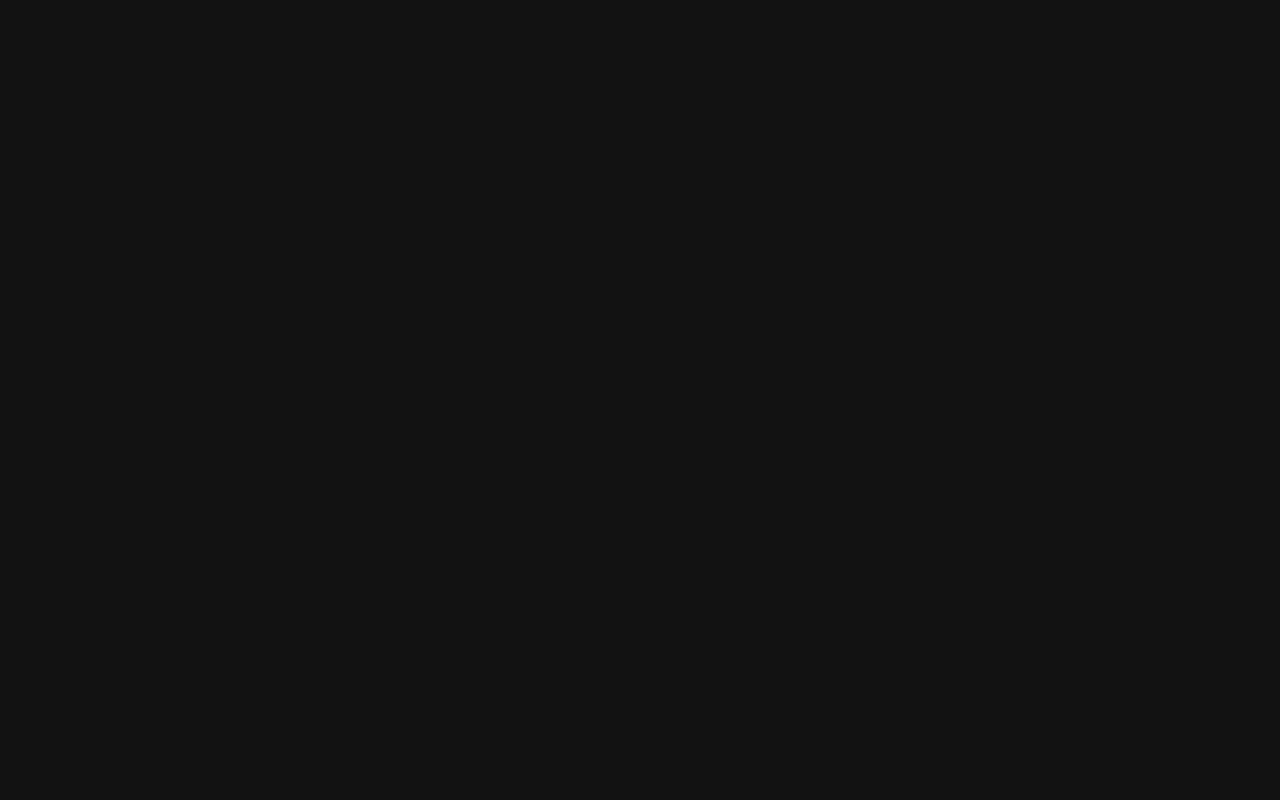
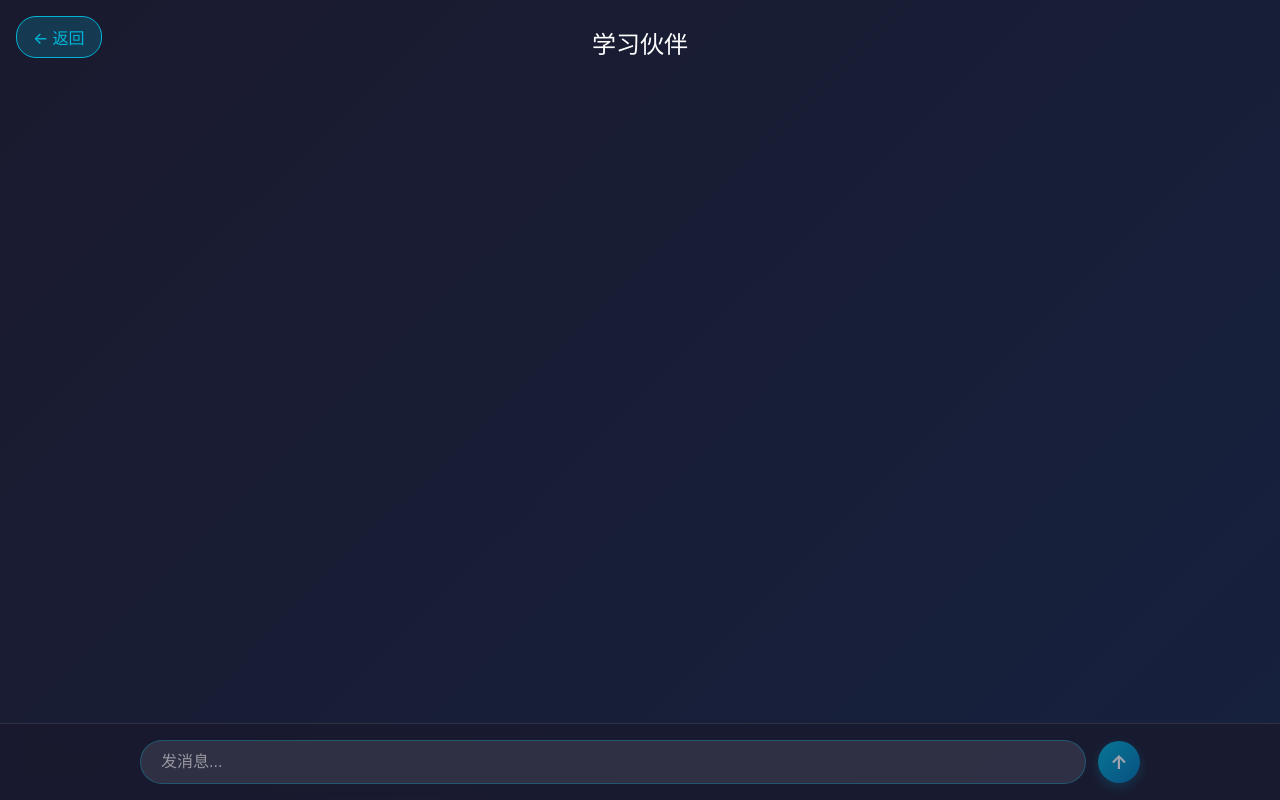
Before and after one commit to violetingithub/Learningenergy, a React (Vite) app: page /chat-session in a window 1280 px wide. Before the commit this address had no page. Built offline with nearby package versions, Linux system fonts and the light colour scheme.

Commit message:
1.新增 聊天页面； 2.UI微调

```diff
--- a/src/App.jsx
+++ b/src/App.jsx
@@ -13,6 +13,7 @@ import { QuestionPage } from './components/QuestionPage';
 import { TimerPage } from './components/TimerPage';
 import { PetPage } from './components/PetPage';
 import StudyBuddyPage from './components/StudyBuddyPage';
+import { ChatSessionPage } from './components/ChatSessionPage';
 
 // 暗风格首页组件
 function DarkHomePage() {
@@ -149,6 +150,7 @@ function App() {
       <Route path="/study-timer" element={<TimerPage />} />
       <Route path="/pet-training" element={<PetPage />} />
       <Route path="/study-buddy" element={<StudyBuddyPage />} />
+      <Route path="/chat-session" element={<ChatSessionPage />} />
     </Routes>
   );
 }
--- a/src/api/learningApi.js
+++ b/src/api/learningApi.js
@@ -12,7 +12,9 @@ export const ChouQianPrompt = `请为我生成一段鼓励学习的话术，要
 export const TimerPrompt = '请根据学习时间${time}（时间单位是秒）为我生成一段鼓励学习的话术，要求：\n1. 字数在100个字左右\n2. 突出学习的意义和美好前景\n3. 强调克服困难的重要性和学习者具备的潜力\n4. 如果学习时间很短可以适当批评督促\n5. 请以JSON格式返回，包含字段 content';
 
 // 对话
-export const ChatPrompt = '请根据用户输入的信息：${content}，做出合理的回答。要求：\n1. 请以JSON格式返回，包含字段 content';
+export const AIChatPrompt = '请根据用户输入的信息：${content}，做出合理的回答。要求：\n1. 请以JSON格式返回，包含字段 content';
+
+export const UserChatPrompt = '请根据用户输入的信息：${content}，进行好友对话。要求：\n1. 请以JSON格式返回，包含字段 content';
 
 
 /**
--- /dev/null
+++ b/src/components/ChatSessionPage.jsx
@@ -0,0 +1,180 @@
+import { useNavigate, useLocation } from 'react-router-dom'
+import React, { useState, useEffect, useRef } from 'react'
+import learningApi, { UserChatPrompt } from '../api/learningApi'
+
+// 聊天会话页面组件
+export function ChatSessionPage() {
+  const navigate = useNavigate();
+  const location = useLocation();
+  const buddy = location.state?.buddy;
+
+  const [messages, setMessages] = useState([]);
+
+  // 初始化：发送第一条系统消息
+  useEffect(() => {
+    if (buddy && messages.length === 0) {
+      const welcomeMessage = {
+        id: Date.now(),
+        type: 'system',
+        content: `你好！我是${buddy.name}，很高兴认识你，有什么想聊的吗？`,
+        avatar: buddy.avatar
+      };
+      setMessages([welcomeMessage]);
+    }
+  }, [buddy]);
+  const [inputMessage, setInputMessage] = useState('');
+  const [isSending, setIsSending] = useState(false);
+  const chatContainerRef = useRef(null);
+
+  // 自动滚动到底部
+  useEffect(() => {
+    if (chatContainerRef.current) {
+      chatContainerRef.current.scrollTop = chatContainerRef.current.scrollHeight;
+    }
+  }, [messages]);
+
+  // 处理发送消息
+  const handleSendMessage = () => {
+    if (!inputMessage.trim() || isSending) return;
+
+    // 添加用户消息
+    const newUserMessage = {
+      id: Date.now(),
+      type: 'user',
+      content: inputMessage.trim()
+    };
+
+    setMessages(prev => [...prev, newUserMessage]);
+    const userInput = inputMessage.trim();
+    setInputMessage('');
+
+    // AI回复
+    generateChat(userInput);
+  };
+
+  // 生成AI回复
+  const generateChat = async (content) => {
+    setIsSending(true);
+    try {
+      const apiResponse = await learningApi.generateAI({ prompt: UserChatPrompt.replace('${content}', content) });
+      const data = apiResponse.data;
+      if (!data.choices || data.choices.length === 0) {
+        throw new Error('文心一言API调用结果为空');
+      }
+
+      const result = data.choices[0].message.content;
+      console.log('生成结果:', result);
+
+      // 解析JSON格式的结果
+      let parsedResult;
+      try {
+        // 提取JSON部分
+        const jsonMatch = result.match(/\{[^}]*\}/);
+        if (jsonMatch) {
+          parsedResult = JSON.parse(jsonMatch[0]);
+        } else {
+          throw new Error('无法从结果中提取JSON');
+        }
+      } catch (parseError) {
+        console.error('JSON解析错误:', parseError);
+      }
+
+      console.log('解析后的数据:', parsedResult);
+
+      // 检查是否获取到完整的数据
+      if (!parsedResult.content) {
+        throw new Error('数据不完整: ' + JSON.stringify(parsedResult));
+      }
+      const newSystemMessage = {
+        id: Date.now() + 1,
+        type: 'system',
+        content: parsedResult.content,
+        avatar: buddy?.avatar || '👋'
+      };
+
+      setMessages(prev => [...prev, newSystemMessage]);
+    } catch (error) {
+      console.error('生成文本过程中发生错误:', error);
+      const newSystemMessage = {
+        id: Date.now() + 1,
+        type: 'system',
+        content: '抱歉，我现在有点累了，稍后再聊吧~',
+        avatar: buddy?.avatar || '👋'
+      };
+      setMessages(prev => [...prev, newSystemMessage]);
+    } finally {
+      setIsSending(false);
+    }
+  };
+
+  // 处理按键事件
+  const handleKeyPress = (e) => {
+    if (e.key === 'Enter' && !e.shiftKey) {
+      e.preventDefault();
+      handleSendMessage();
+    }
+  };
+
+  // 返回上一页
+  const handleBack = () => {
+    navigate('/study-buddy', { state: { returnFromChat: true } });
+  };
+
+  return (
+    <div className="subpage question-page">
+      <button className="back-button" onClick={handleBack}>← 返回</button>
+
+      {/* 顶部标题 */}
+      <div className="chat-header">
+        <h1 className="chat-title">
+          {buddy?.name || '学习伙伴'}
+        </h1>
+      </div>
+
+      {/* 聊天内容区域 */}
+      <div className="chat-container" ref={chatContainerRef}>
+        {/* 消息列表 */}
+        <div className="message-list">
+          {messages.map((message) => (
+            <div key={message.id} className={`message ${message.type}-message`}>
+              <div className="message-content">{message.content}</div>
+            </div>
+          ))}
+
+          {/* 发送中状态 */}
+          {isSending && (
+            <div className="message system-message">
+              <div className="message-content sending">
+                <span className="loading-dot"></span>
+                <span className="loading-dot"></span>
+                <span className="loading-dot"></span>
+              </div>
+            </div>
+          )}
+        </div>
+      </div>
+
+      {/* 底部输入区域 */}
+      <div className="input-container">
+        <div className="input-wrapper">
+          <input
+            type="text"
+            className="message-input"
+            placeholder="发消息..."
+            value={inputMessage}
+            onChange={(e) => setInputMessage(e.target.value)}
+            onKeyPress={handleKeyPress}
+            disabled={isSending}
+          />
+          <button
+            className="send-button"
+            onClick={handleSendMessage}
+            disabled={!inputMessage.trim() || isSending}
+          >
+            <span className="send-icon">↑</span>
+          </button>
+        </div>
+      </div>
+    </div>
+  );
+}
--- a/src/components/QuestionPage.jsx
+++ b/src/components/QuestionPage.jsx
@@ -1,6 +1,6 @@
 import { useNavigate } from 'react-router-dom'
 import React, { useState, useEffect, useRef } from 'react'
-import learningApi, { ChatPrompt } from '../api/learningApi'
+import learningApi, { AIChatPrompt } from '../api/learningApi'
 
 // 我要提问页面组件 - 聊天界面风格
 export function QuestionPage() {
@@ -85,7 +85,7 @@ export function QuestionPage() {
   const generateChat = async (content) => {
     setIsSending(true);
     try {
-      const apiResponse = await learningApi.generateAI({ prompt: ChatPrompt.replace('${content}', content) })
+      const apiResponse = await learningApi.generateAI({ prompt: AIChatPrompt.replace('${content}', content) })
       const data = apiResponse.data
       if (!data.choices || data.choices.length === 0) {
         throw new Error('文心一言API调用结果为空')
@@ -144,7 +144,6 @@ export function QuestionPage() {
       {/* 顶部标题 */}
       <div className="chat-header">
         <h1 className="chat-title">伴学树洞</h1>
-        <p className="chat-subtitle">内容由AI生成</p>
       </div>
 
       {/* 聊天内容区域 */}
--- a/src/components/StudyBuddyPage.jsx
+++ b/src/components/StudyBuddyPage.jsx
@@ -1,16 +1,55 @@
 import React, { useState, useEffect } from 'react';
-import { useNavigate } from 'react-router-dom';
+import { useNavigate, useLocation } from 'react-router-dom';
 
 function StudyBuddyPage() {
   const navigate = useNavigate();
-  const [isSearching, setIsSearching] = useState(false);
-  const [foundBuddies, setFoundBuddies] = useState([]);
-  const [connectingId, setConnectingId] = useState(null);
+  const location = useLocation();
+
+  // 检查是否从ChatSessionPage返回
+  const isReturningFromChat = location.state?.returnFromChat;
+
+  // 从sessionStorage恢复状态（仅当从ChatSessionPage返回时）
+  const [isSearching, setIsSearching] = useState(() => {
+    if (!isReturningFromChat) return false;
+    const saved = sessionStorage.getItem('studyBuddy_isSearching');
+    return saved ? JSON.parse(saved) : false;
+  });
+  const [foundBuddies, setFoundBuddies] = useState(() => {
+    if (!isReturningFromChat) return [];
+    const saved = sessionStorage.getItem('studyBuddy_foundBuddies');
+    return saved ? JSON.parse(saved) : [];
+  });
   const [showToast, setShowToast] = useState(false);
   const [toastMessage, setToastMessage] = useState('');
-  const [likedBuddies, setLikedBuddies] = useState({});
+  const [likedBuddies, setLikedBuddies] = useState(() => {
+    if (!isReturningFromChat) return {};
+    const saved = sessionStorage.getItem('studyBuddy_likedBuddies');
+    return saved ? JSON.parse(saved) : {};
+  });
   const [energyGiftingId, setEnergyGiftingId] = useState(null);
   const buddiesListRef = React.useRef(null);
+
+  // 如果不是从ChatSessionPage返回，清除sessionStorage
+  useEffect(() => {
+    if (!isReturningFromChat) {
+      sessionStorage.removeItem('studyBuddy_isSearching');
+      sessionStorage.removeItem('studyBuddy_foundBuddies');
+      sessionStorage.removeItem('studyBuddy_likedBuddies');
+    }
+  }, [isReturningFromChat]);
+
+  // 保存状态到sessionStorage
+  useEffect(() => {
+    sessionStorage.setItem('studyBuddy_isSearching', JSON.stringify(isSearching));
+  }, [isSearching]);
+
+  useEffect(() => {
+    sessionStorage.setItem('studyBuddy_foundBuddies', JSON.stringify(foundBuddies));
+  }, [foundBuddies]);
+
+  useEffect(() => {
+    sessionStorage.setItem('studyBuddy_likedBuddies', JSON.stringify(likedBuddies));
+  }, [likedBuddies]);
 
   // 当搜索结果显示后,自动滚动到结果列表底部
   useEffect(() => {
@@ -32,23 +71,18 @@ function StudyBuddyPage() {
     setTimeout(() => {
       // 模拟找到的学习搭子数据
       setFoundBuddies([
-        { id: 1, name: '学习达人A', distance: '0.5km', subject: '数学' },
-        { id: 2, name: '学习达人B', distance: '1.2km', subject: '英语' },
-        { id: 3, name: '学习达人C', distance: '2.0km', subject: '物理' }
+        { id: 1, name: '面对疾风', distance: '0.5km', subject: '数学' },
+        { id: 2, name: '听风的蝉', distance: '1.2km', subject: '英语' },
+        { id: 3, name: '小甜甜', distance: '2.0km', subject: '物理' }
       ]);
       setIsSearching(false);
     }, 6000);
   };
 
-  // 处理连接按钮点击
-  const handleConnect = (buddyId) => {
-    setConnectingId(buddyId);
-    setTimeout(() => {
-      setConnectingId(null);
-      setToastMessage('连接成功！');
-      setShowToast(true);
-      setTimeout(() => setShowToast(false), 3000);
-    }, 3000);
+  // 处理聊天按钮点击
+  const handleChat = (buddy) => {
+    // 跳转到ChatSessionPage页面，并传递用户名称和头像参数
+    navigate('/chat-session', { state: { buddy: { name: buddy.name, avatar: buddy.avatar } } });
   };
 
   const handleLike = (buddyId) => {
@@ -139,10 +173,9 @@ function StudyBuddyPage() {
                   </button>
                   <button
                     className="connect-button"
-                    onClick={() => handleConnect(buddy.id)}
-                    disabled={connectingId === buddy.id}
+                    onClick={() => handleChat(buddy)}
                   >
-                    {connectingId === buddy.id ? '连接中...' : '连接'}
+                    聊天
                   </button>
                 </div>
               </div>
```
